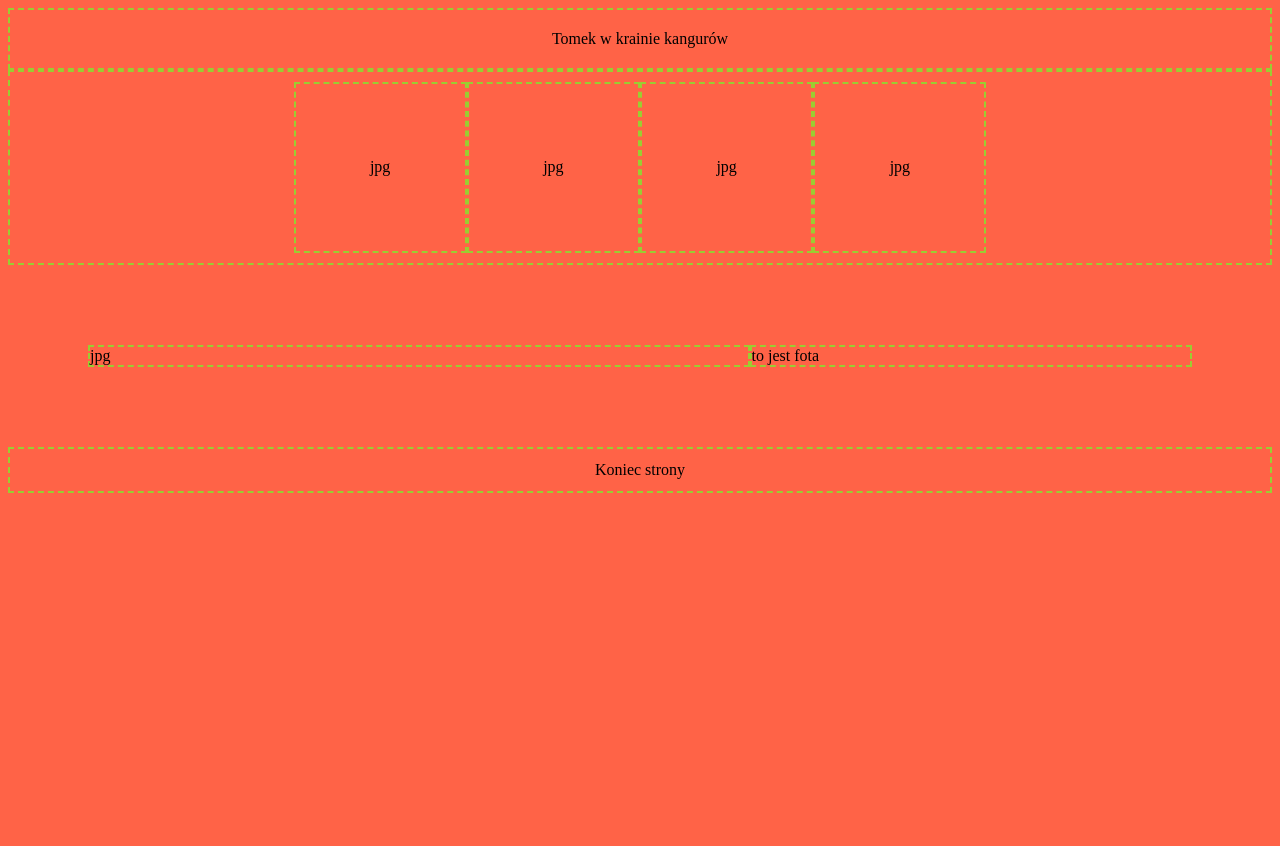
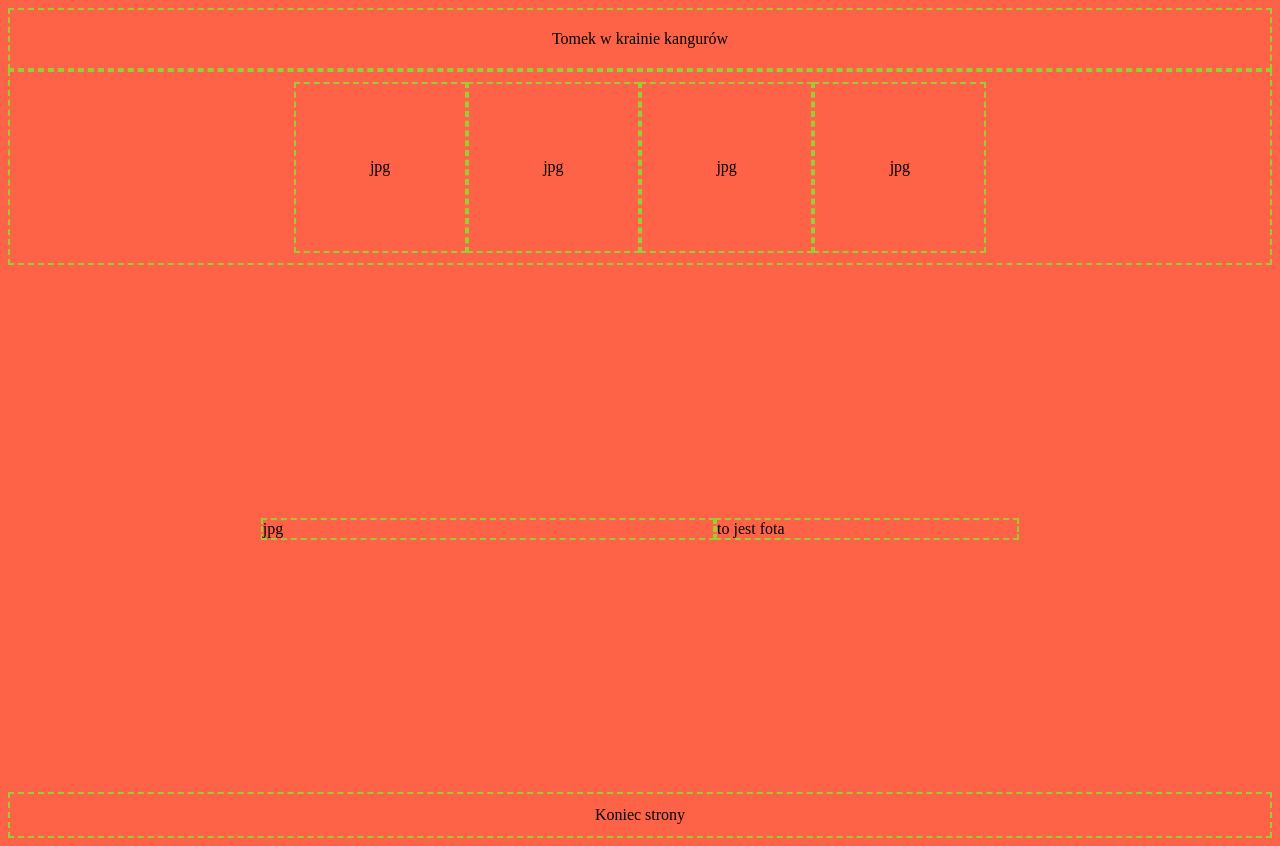
Before and after one commit to zby-stronka/zby-stronka.github.io, a plain HTML site: page lekcja2.html in a window 1280 px wide. Before the commit the page ends 800 px from the top, so only its background shows below. Drawn offline with Linux system fonts and the light colour scheme.

Commit message:
Add files via upload

```diff
--- a/style.css
+++ b/style.css
@@ -22,7 +22,7 @@ justify-content: center;
 }
 
 .srodek2{
-padding: 80px;
+padding: 20%;
 border: 2px;
 display: flex;
 justify-content: space-around;
```
